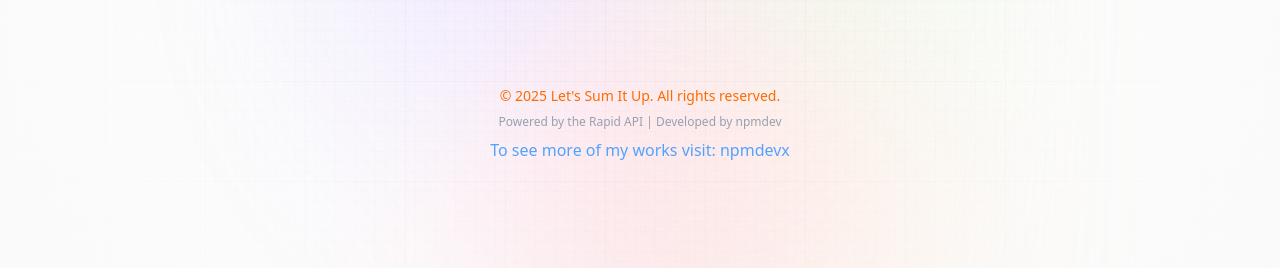
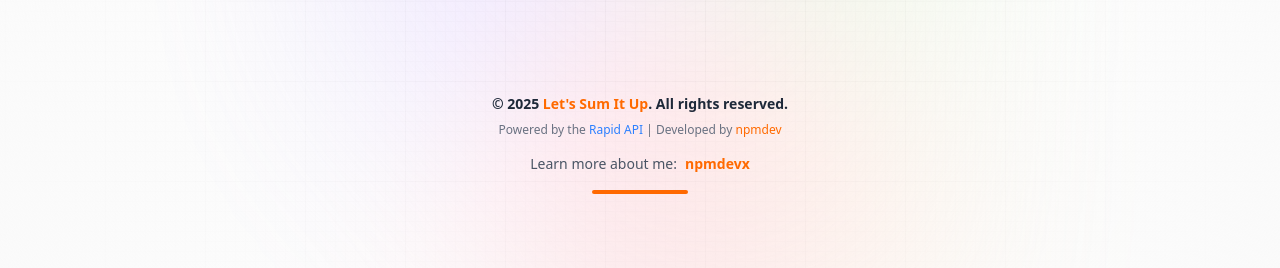
Before and after one commit to npmxdev/sumitup, a React (Vite) app: page / in a window 1280 px wide. Shown: the part 524-792 px from the top of the page. Built offline with nearby package versions, Linux system fonts and the light colour scheme; no server answers; a web font is replaced by a local one.

Commit message:
Update Footers.jsx

```diff
--- a/src/components/Footers.jsx
+++ b/src/components/Footers.jsx
@@ -2,22 +2,29 @@ import React from 'react';
 
 const Footers = () => {
   return (
-    <div>
-      <footer className="flex flex-col items-center justify-center text-orange-500 py-4">
-        <p className="text-sm">© 2025 Let's Sum It Up. All rights reserved.</p>
-        <p className="text-xs text-gray-400 mt-2 text-center">
-          Powered by the Rapid API | Developed by npmdev
-        </p>
+    <footer className="flex flex-col items-center justify-center text-gray-600 py-6">
+      {/* Main Text */}
+      <p className="text-sm font-semibold text-gray-800">
+        © 2025 <span className="text-orange-500">Let's Sum It Up</span>. All rights reserved.
+      </p>
+
+      {/* Subtext */}
+      <p className="text-xs text-gray-500 mt-2 text-center">
+        Powered by the <span className="font-medium text-blue-500">Rapid API</span> | Developed by <span className="font-medium text-orange-500">npmdev</span>
+      </p>
+
+      <span className="text-sm mt-4">Learn more about me:
         <a
-          href="https://github.com/npmdevx"
-          target="_blank"
-          rel="noopener noreferrer"
-          className="text-blue-400 hover:underline mt-2"
-        >
-          To see more of my works visit: npmdevx
-        </a>
-      </footer>
-    </div>
+        href="https://npmdevx.vercel.app"
+        target="_blank"
+        rel="noopener noreferrer"
+        className="text-md mt-0 ml-2 font-bold text-orange-500 hover:text-orange-600 transition duration-200"
+      >
+        npmdevx
+      </a></span>
+
+      <div className="h-1 w-24 bg-orange-500 rounded-full mt-4"></div>
+    </footer>
   );
 };
 
```
